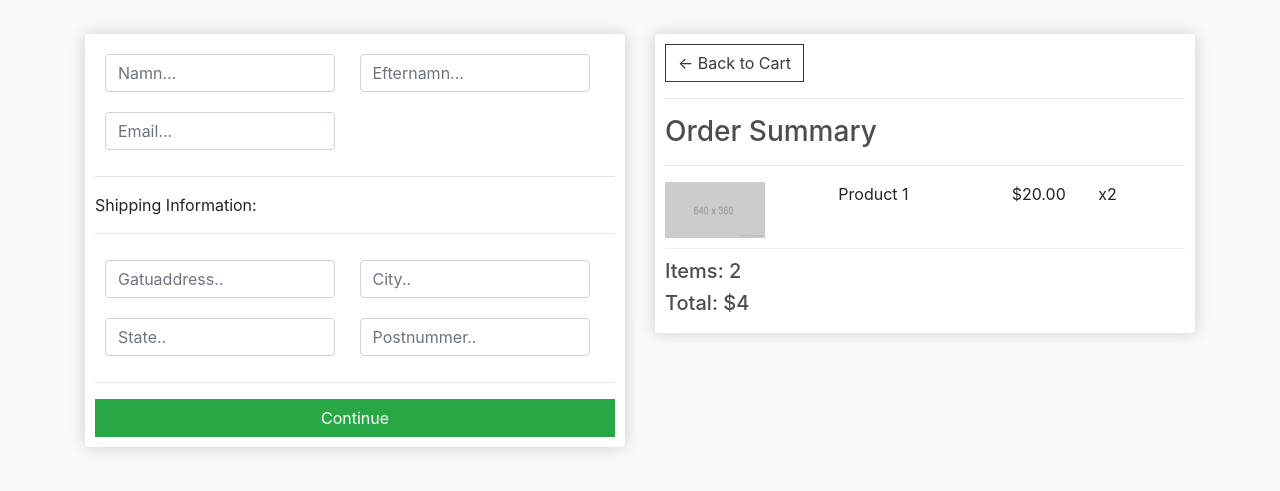
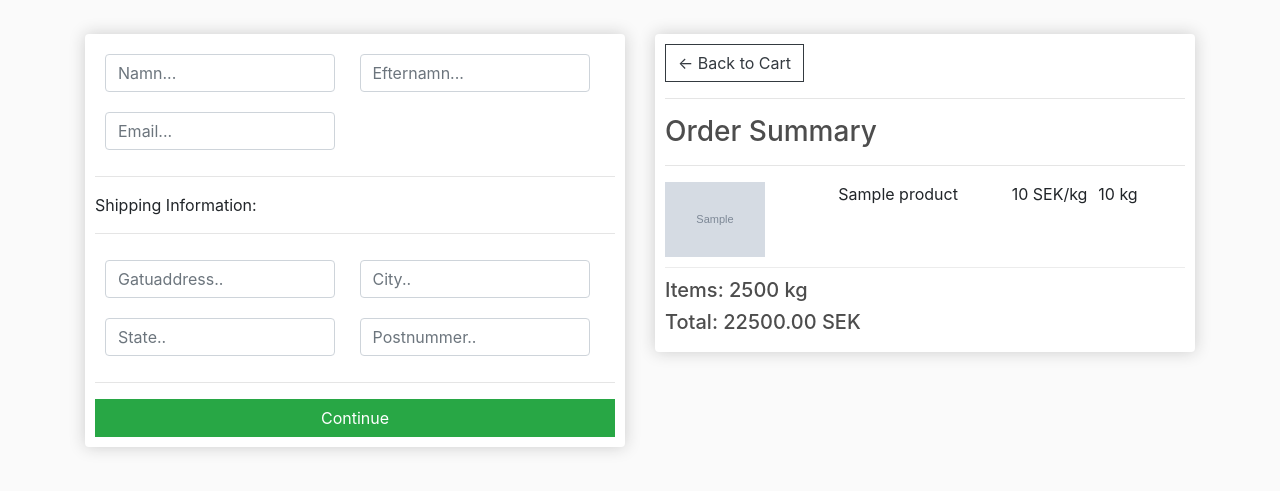
Before and after one commit to puchal71/MyEcommerceProject, a Django app: template ecommerce/store/templates/store/checkout.html in a window 1280 px wide. Shown: the part 57-548 px from the top of the page. Run offline with Django 5.2, Linux system fonts and the light colour scheme; data comes from the database, SQL or seed files in the repository; tables that the repository leaves empty hold one stand-in row (values such as "Sample post"); the template is opened without the code that fills it: values that come from a table or form of the project are taken from there, most other values are stand-ins (such as "Sample title", 1, 10 or a date in 2020); grey boxes marked "Sample" are stand-in pictures; parts of the project's set-up code (start-up, migrations or seed data) failed here and were passed over; some libraries are stand-ins or nearby versions.

Commit message:
Added to checkout.html dynamic photo, price, amount of ordered gods and total weight and price.

```diff
--- a/ecommerce/store/templates/store/checkout.html
+++ b/ecommerce/store/templates/store/checkout.html
@@ -54,14 +54,16 @@
 				<hr>
 				<h3>Order Summary</h3>
 				<hr>
+				{% for item in items %}
 				<div class="cart-row">
-					<div style="flex:2"><img class="row-image" src="{% static 'images/placeholder.png' %}"></div>
-					<div style="flex:2"><p>Product 1</p></div>
-					<div style="flex:1"><p>$20.00</p></div>
-					<div style="flex:1"><p>x2</p></div>
+					<div style="flex:2"><img class="row-image" src="{{item.product.image_url}}"></div>
+					<div style="flex:2"><p>{{item.product.name}}</p></div>
+					<div style="flex:1"><p>{{item.product.price}} SEK/kg</p></div>
+					<div style="flex:1"><p>{{item.quantity}} kg</p></div>
 				</div>
-				<h5>Items:   2</h5>
-				<h5>Total:   $4</h5>
+				{% endfor %}
+				<h5>Items: {{order.get_cart_items}} kg</h5>
+				<h5>Total: {{order.get_cart_total|floatformat:2}} SEK</h5>
 			</div>
 		</div>
 	</div>
```
Also changed, not shown: ecommerce/store/views.py (+11 -1 lines).
